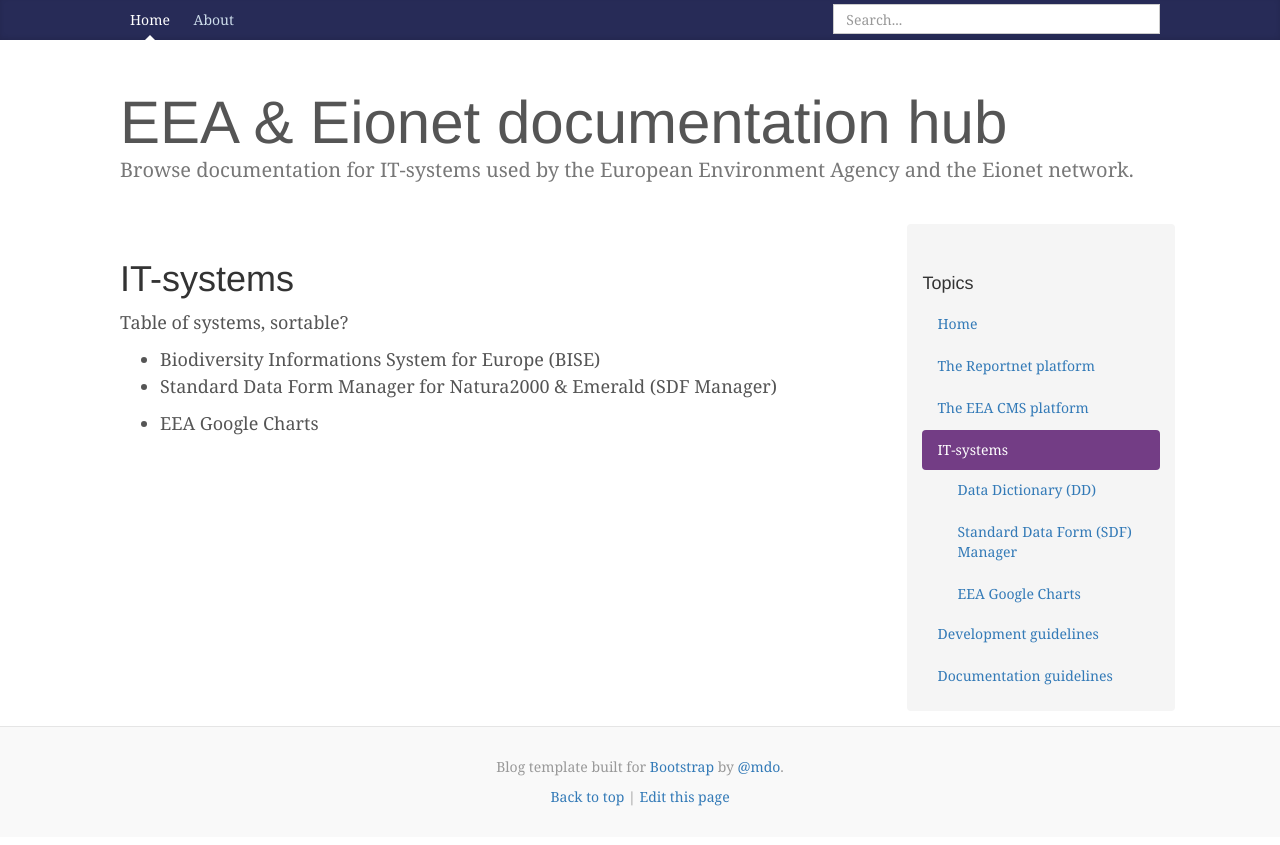
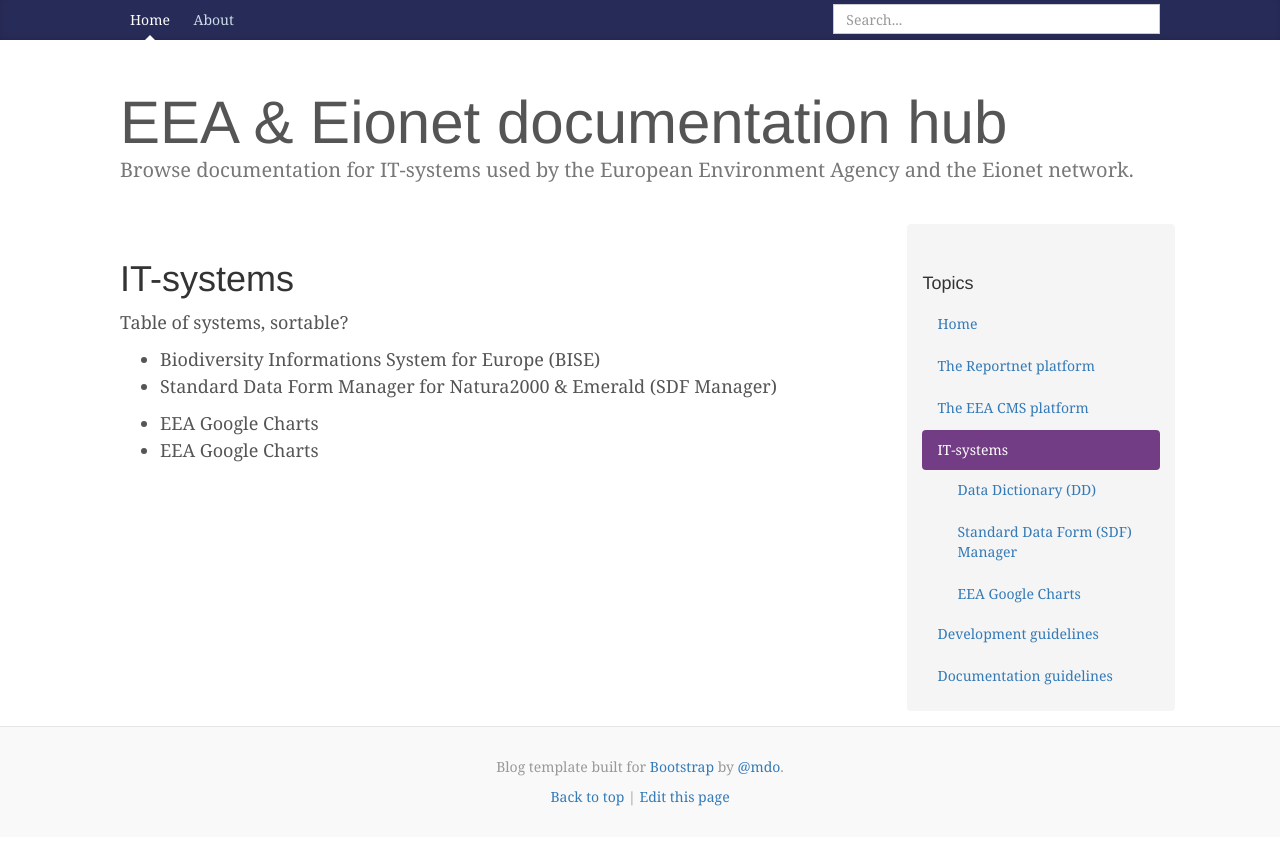
Before and after one commit to zotya/zotya.github.io, a Jekyll site: the page built from IT-systems/index.md, in a window 1280 px wide. Shown: the top 845 px of the page. Built offline with Jekyll 4.4.1, drawn with Linux system fonts in a browser that asks for light colours; comment, search, counter and statistics services are not loaded.

Commit message:
updated docs for eea.googlecharts

```diff
--- a/IT-systems/index.md
+++ b/IT-systems/index.md
@@ -12,4 +12,5 @@ Table of systems, sortable?
 
 <div style="display:none" class="generated_start">generated items start</div>
 * EEA Google Charts
+* EEA Google Charts
 <div style="display:none" class="generated_end">generated items end</div>
```
